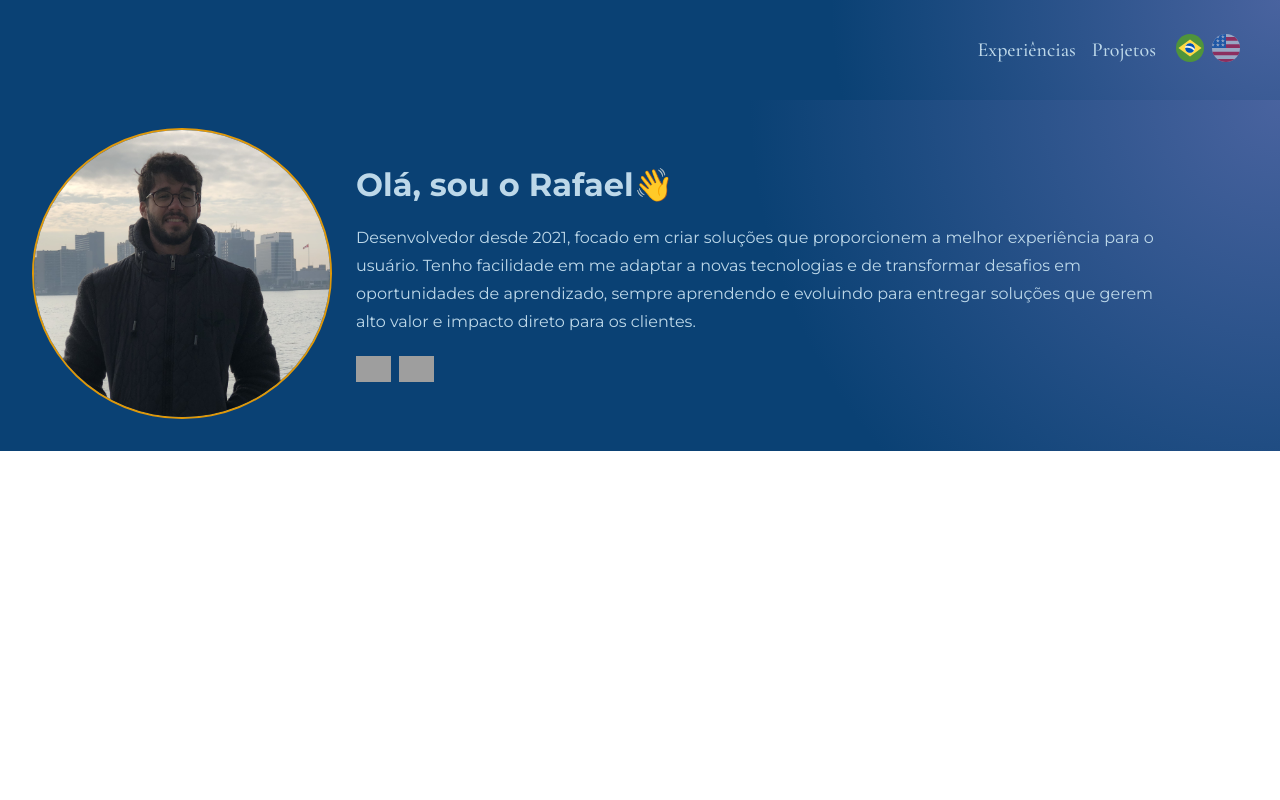
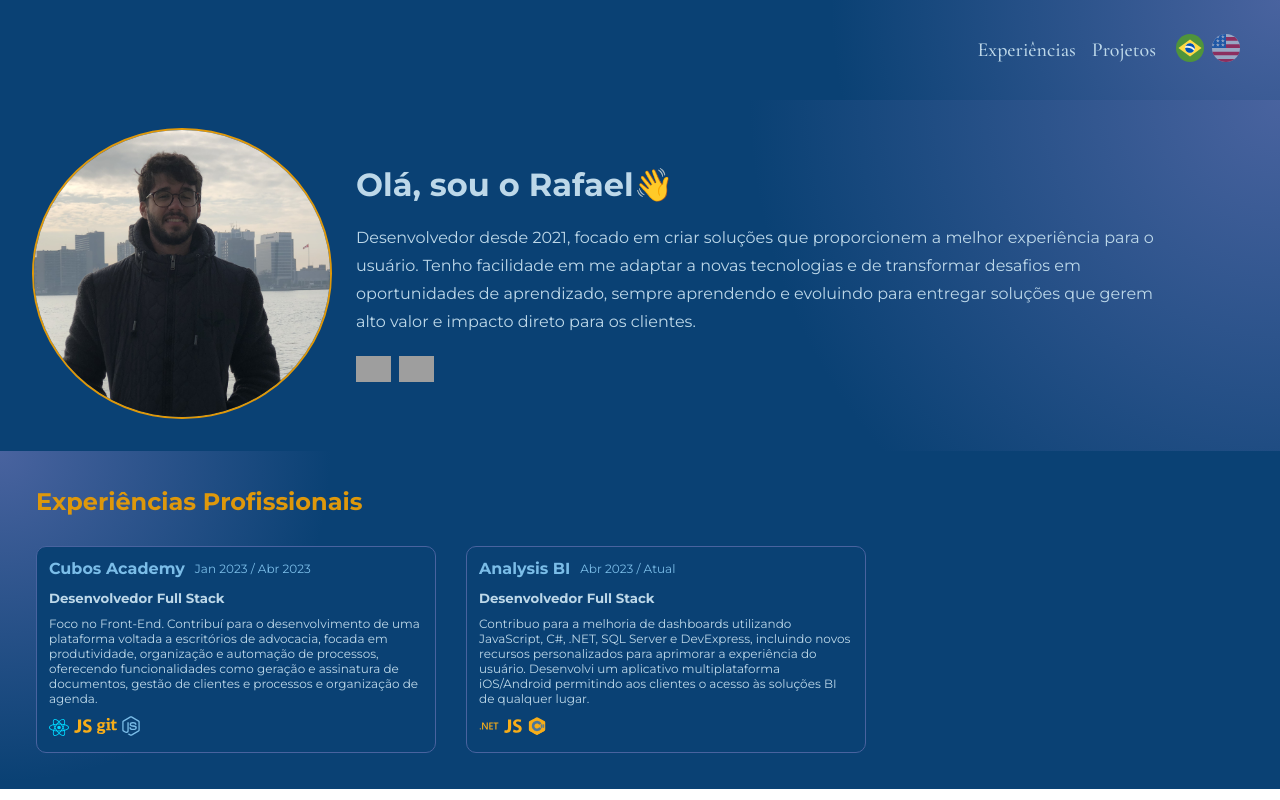
Before and after one commit to Rmdeaguiar/rma-portfolio, a React (Vite) app: page / in a window 1280 px wide. Built offline with nearby package versions, Linux system fonts and the light colour scheme; grey boxes are pictures that could not be loaded.

Commit message:
feat/experience: inicio da construção do componente de experiencias

```diff
--- /dev/null
+++ b/src/components/Experience/index.jsx
@@ -0,0 +1,47 @@
+import './styles.scss';
+import ReactJs from '../../assets/react.svg';
+import JavaScript from '../../assets/javascript.svg';
+import Git from '../../assets/git.svg';
+import Node from '../../assets/node.svg'
+import Csharp from '../../assets/csharp.svg'
+import DotNet from '../../assets/net.svg'
+
+function Experience() {
+  return (
+    <div className="container-experience">
+      <h2>Experiências Profissionais</h2>
+      <div className='experiences'>
+        <div className='experience-content'>
+          <div className='experience-header'>
+            <h3>Cubos Academy </h3>
+            <span>Jan 2023 / Abr 2023</span>
+          </div>
+          <h5>Desenvolvedor Full Stack</h5>
+          <p>Foco no Front-End. Contribuí para o desenvolvimento de uma plataforma voltada a escritórios de advocacia, focada em produtividade, organização e automação de processos, oferecendo funcionalidades como geração e assinatura de documentos, gestão de clientes e processos e organização de agenda.</p>
+          <img src={ReactJs} alt="react-js" />
+          <img src={JavaScript} alt="javascript" />
+          <img src={Git} alt="git" />
+          <img src={Node} alt="nodejs" />
+        </div>
+
+        <div className='experience-content'>
+          <div className='experience-header'>
+            <h3>Analysis BI </h3>
+            <span>Abr 2023 / Atual</span>
+          </div>
+          <h5>Desenvolvedor Full Stack</h5>
+          <p> Contribuo para a melhoria de dashboards utilizando JavaScript, C#, .NET, SQL Server e DevExpress, incluindo novos recursos personalizados para aprimorar a experiência do usuário. Desenvolvi um aplicativo multiplataforma iOS/Android permitindo aos clientes o acesso às soluções BI de qualquer lugar.</p>
+          <img src={DotNet} alt=".NET" />
+          <img src={JavaScript} alt="javascript" />
+          <img src={Csharp} alt="csharp" />
+        </div>
+      </div>
+
+
+
+
+    </div>
+  )
+}
+
+export default Experience
--- /dev/null
+++ b/src/components/Experience/styles.scss
@@ -0,0 +1,65 @@
+@use '../../styles/variables.scss' as *;
+@use '../../styles/animations.scss' as *;
+
+.container-experience {
+    padding: 36px;
+    background-color: $color-darkblue;
+    background-image: radial-gradient(circle at top left,
+            $color-blue,
+            transparent 25%);
+
+    color: $color-light;
+    display: flex;
+    flex-direction: column;
+    justify-content: center;
+
+    h2 {
+        color: $color-secondary;
+        margin-bottom: 30px;
+    }
+
+    .experiences {
+        display: flex;
+
+        .experience-content {
+            border: 1px solid $color-blue;
+            border-radius: 10px;
+            padding: 12px;
+            margin-right: 30px;
+            width: 400px;
+            position: relative;
+            background-color: $color-darkblue;
+
+            .experience-header {
+                display: flex;
+                align-items: center;
+                width: 300px;
+                margin-bottom: 12px;
+
+                h3 {
+                    color: $color-lightblue;
+                    font-size: 1.6rem;
+                    margin-right: 10px;
+                }
+
+                span {
+                    font-size: 1.2rem;
+                    top: 14px;
+                    right: 10px;
+                    color: $color-lightblue
+                }
+            }
+
+            p {
+                margin: 10px 0px;
+                font-size: 1.2rem;
+            }
+
+            img {
+                margin-right: 4px;
+                width: 20px;
+            }
+
+        }
+    }
+}
--- a/src/pages/Home/index.jsx
+++ b/src/pages/Home/index.jsx
@@ -1,11 +1,13 @@
 import Header from "../../components/Header"
 import About from "../../components/About";
+import Experience from "../../components/Experience";
 
 function Home() {
   return (
     <>
       <Header />
       <About />
+      <Experience/>
     </>
   )
 }
```
